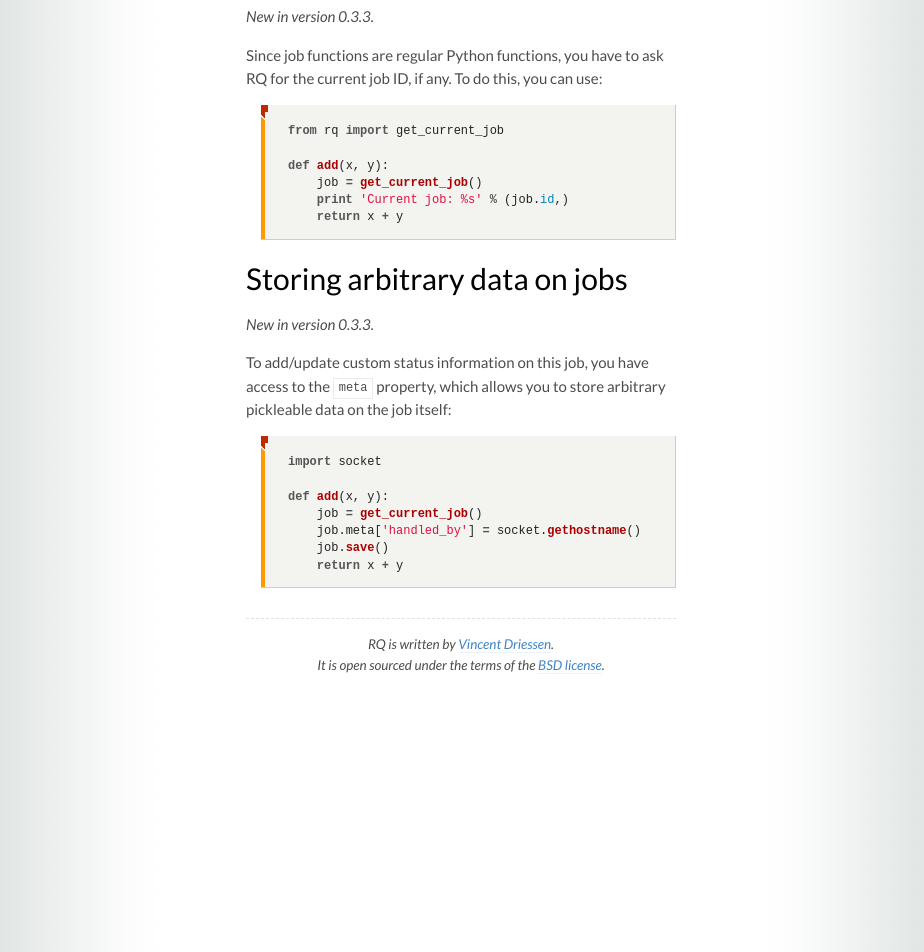
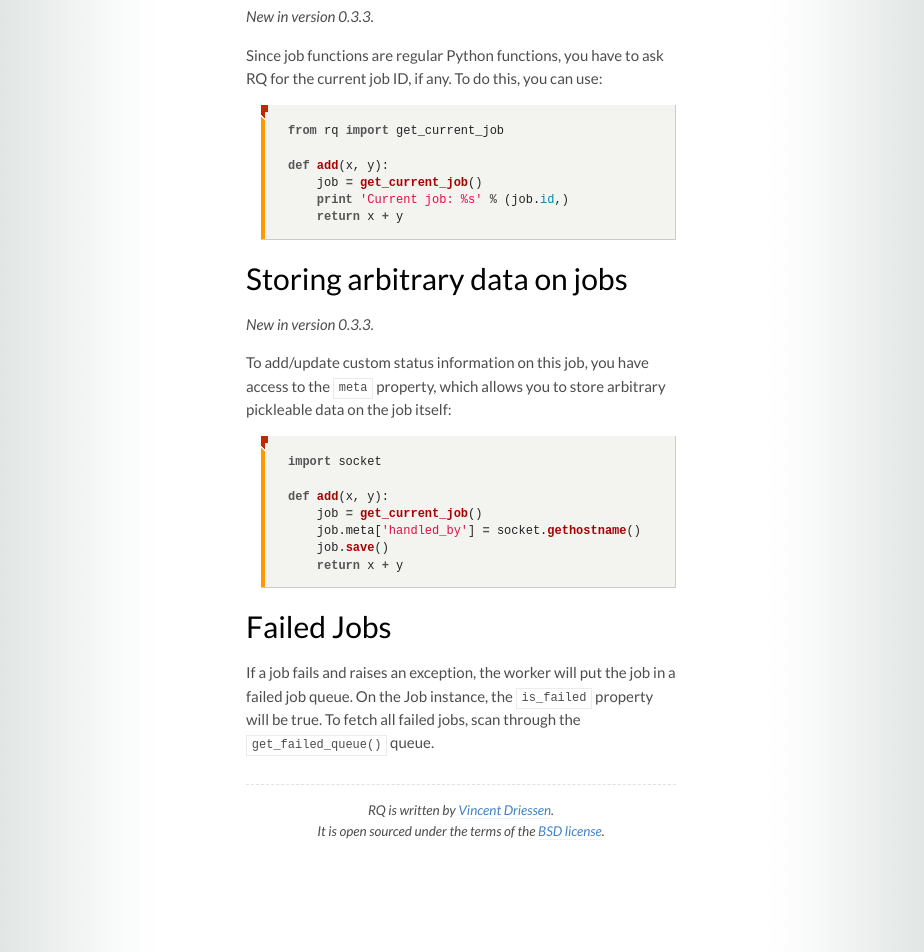
Before and after one commit to rq/rq, a Jekyll site: the page built from docs/jobs.md, in a window 1280 px wide. Shown: the part 479-1431 px from the top of the page, without its empty margins (179-1103 px from the left). Built offline with Jekyll 4.4.1, drawn with Linux system fonts in a browser that asks for light colours; some web fonts are replaced; Markdown is read by kramdown in place of the engine named in the settings.

Commit message:
initial text

```diff
--- a/docs/jobs.md
+++ b/docs/jobs.md
@@ -42,3 +42,14 @@ def add(x, y):
     job.save()
     return x + y
 {% endhighlight %}
+
+
+## Failed Jobs
+
+If a job fails and raises an exception, the worker will put the job in a failed job queue.
+On the Job instance, the `is_failed` property will be true. To fetch all failed jobs, scan
+through the `get_failed_queue()` queue.
+
+{% highlight python %}
+
+{% endhighlight %}
```
